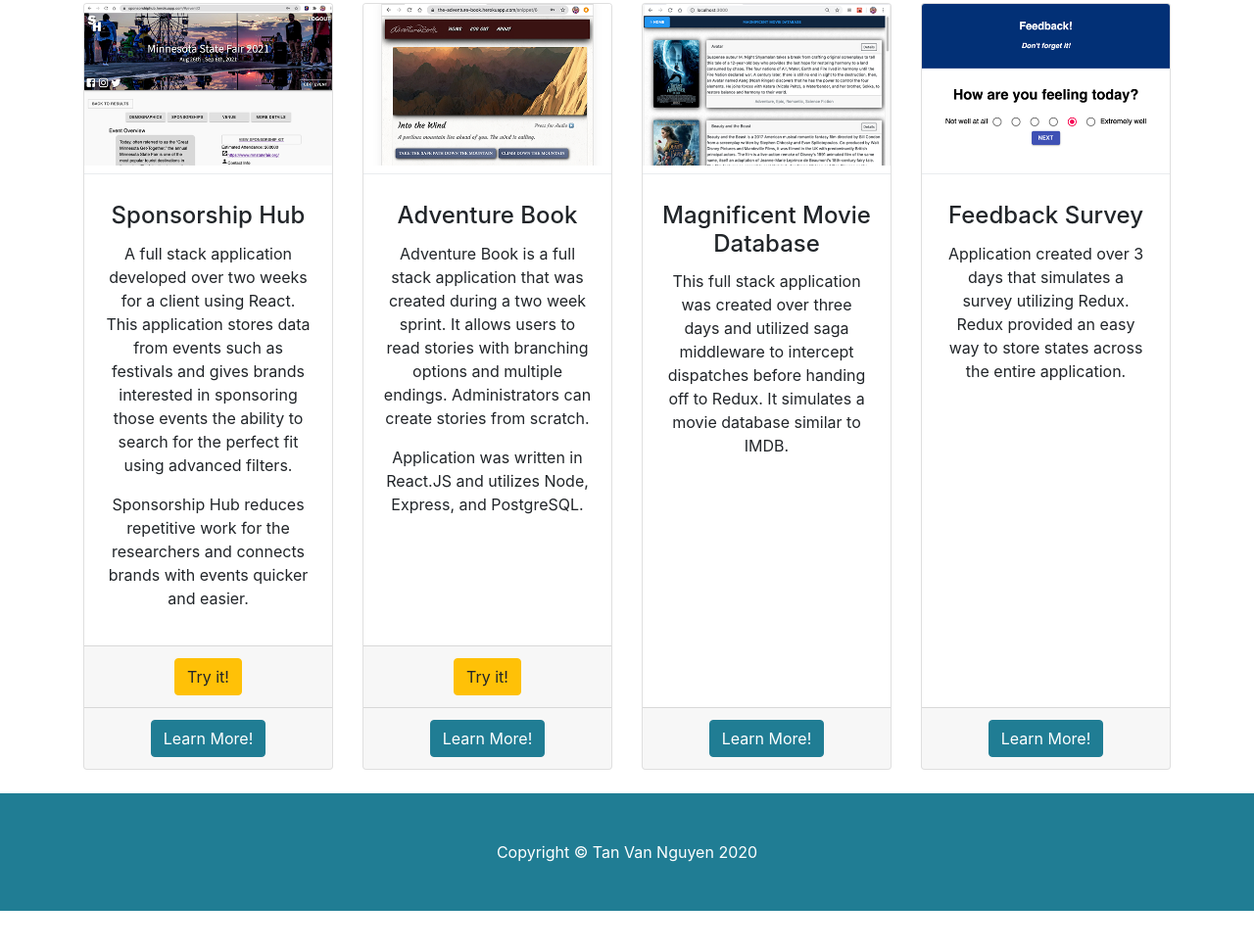
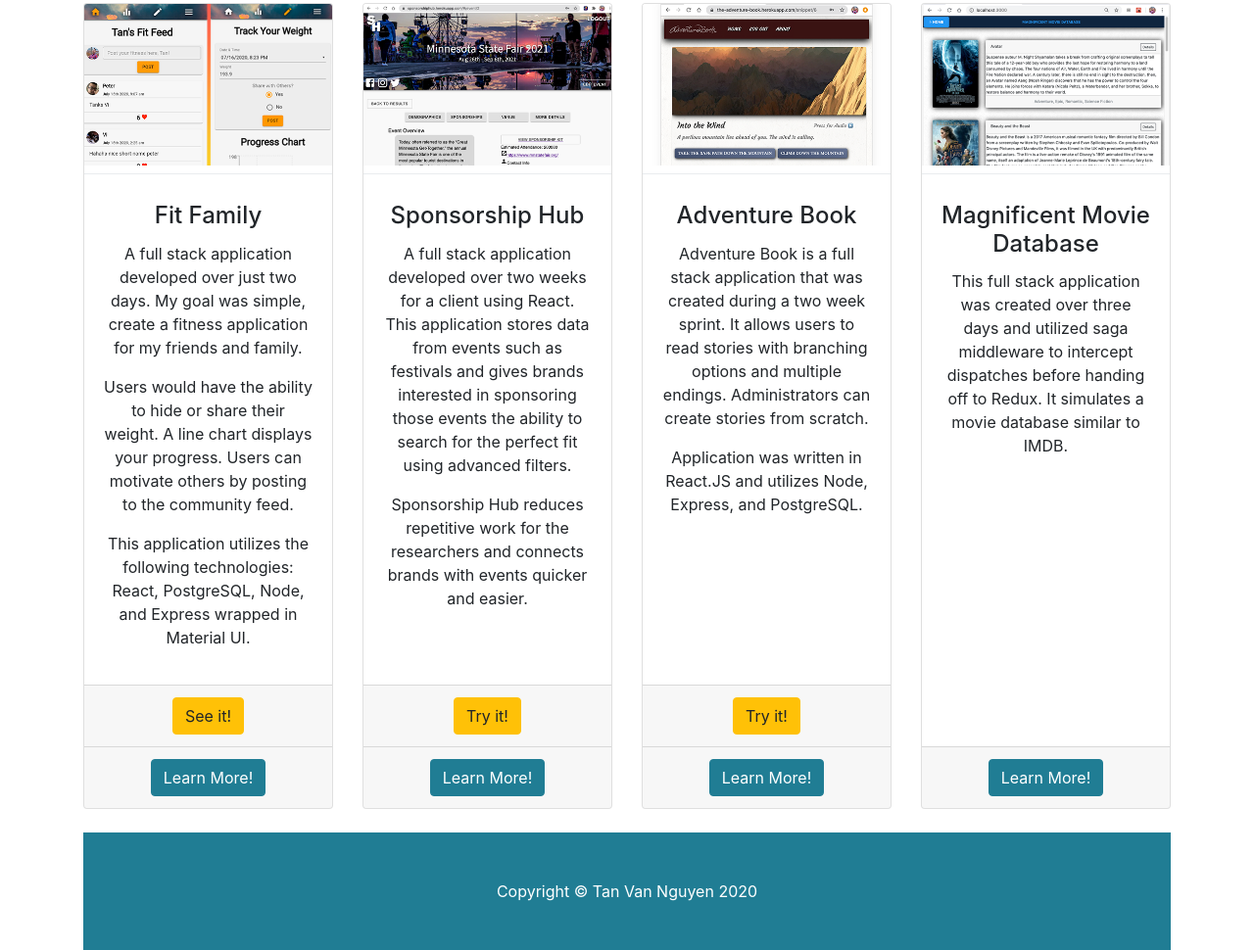
Before and after one commit to tannguyen1024/tannguyen1024.github.io, a website: page index.html in a window 1280 px wide. Shown: the part 567-1537 px from the top of the page at 98% size. Before the commit the page ends 1497 px from the top, so only its background shows below. Drawn offline with Linux system fonts and the light colour scheme.

Commit message:
Added Fit Family

```diff
--- a/index.html
+++ b/index.html
@@ -9,7 +9,7 @@
   <meta name="author" content="Tan Van Nguyen">
 
   <title>Tan Van Nguyen - Full Stack Software Engineer</title>
-  <link rel="Shortcut Icon" href="images/favicon.ico" type="favicon/ico"/>
+  <link rel="Shortcut Icon" href="images/favicon.ico" type="favicon/ico" />
 
   <!-- Bootstrap core CSS -->
   <link href="vendor/bootstrap/css/bootstrap.min.css" rel="stylesheet">
@@ -41,10 +41,13 @@
             <a class="nav-link" href="https://github.com/tannguyen1024" target="_blank">Github</a>
           </li>
           <li class="nav-item">
-            <a class="nav-link" href="https://drive.google.com/file/d/1oPQ5vnuBH9rQMu2cBM2hDZQoZzJ2nkbJ/view?usp=sharing" target="_blank">Resumé</a>
+            <a class="nav-link"
+              href="https://drive.google.com/file/d/1oPQ5vnuBH9rQMu2cBM2hDZQoZzJ2nkbJ/view?usp=sharing"
+              target="_blank">Resumé</a>
           </li>
           <li class="nav-item">
-            <a class="nav-link" href="mailto:TanNguyen1024@gmail.com?subject=Tan, I would love to connect." target="_blank">Email</a>
+            <a class="nav-link" href="mailto:TanNguyen1024@gmail.com?subject=Tan, I would love to connect."
+              target="_blank">Email</a>
           </li>
         </ul>
       </div>
@@ -72,8 +75,10 @@
             <h1 class="display-3">Tan Van Nguyen</h1>
             <p class="lead">
               I'm a full stack software engineer who has been described as driven, motivated, and detail oriented.
-              I bring a boost of energy and excitement everywhere I go. I'm a fast learner and enjoy solving complex puzzles.
-              As a former Air Force medic, I'm familiar with working in fast paced environments where attention to detail could mean
+              I bring a boost of energy and excitement everywhere I go. I'm a fast learner and enjoy solving complex
+              puzzles.
+              As a former Air Force medic, I'm familiar with working in fast paced environments where attention to
+              detail could mean
               saving a life.
             </p>
             <a href="https://www.linkedin.com/in/tanvannguyen/" class="btn btn-info btn-lg">View LinkedIn</a>
@@ -84,27 +89,57 @@
       </div>
     </div>
 
+    <!-- Page Features -->
 
-    <!-- Page Features -->
+
     <div class="row text-center">
+      <div class="col-lg-3 col-md-6 mb-4">
+        <div class="card h-100">
+          <img class="card-img-top" src="./images/FitFamily.png" alt="Fit Family">
+          <div class="dropdown-divider"></div>
+          <div class="card-body">
+            <h4 class="card-title">Fit Family</h4>
+            <p class="card-text">A full stack application developed over just two days.  My goal was simple, create a fitness application for my friends and family.
+
+              <p>Users would have the ability to hide or share their weight. A line chart displays your progress. Users can motivate
+              others by posting to the community feed.</p>
+
+              <p>This application utilizes the following technologies: React, PostgreSQL, Node, and Express wrapped in Material UI.</p>
+          </div>
+          <div class="card-footer">
+            <a href="./images/FitFamily2.png" class="btn btn-warning" target="_blank">See it!</a>
+          </div>
+          <div class="card-footer">
+            <a href="https://github.com/tannguyen1024/fitfamily" class="btn btn-info" target="_blank">Learn
+              More!</a>
+          </div>
+        </div>
+      </div>
+
       <div class="col-lg-3 col-md-6 mb-4">
         <div class="card h-100">
           <img class="card-img-top" src="./images/Group_Project.png" alt="Sponsorship Hub">
           <div class="dropdown-divider"></div>
           <div class="card-body">
             <h4 class="card-title">Sponsorship Hub</h4>
-            <p class="card-text">A full stack application developed over two weeks for a client using React. This application stores data from events such as festivals and gives brands interested in sponsoring those events the
-            ability to search for the perfect fit using advanced filters. <p/> Sponsorship Hub reduces repetitive work for the researchers and
+            <p class="card-text">A full stack application developed over two weeks for a client using React. This
+              application stores data from events such as festivals and gives brands interested in sponsoring those
+              events
+              the
+              ability to search for the perfect fit using advanced filters.
+              <p /> Sponsorship Hub reduces repetitive work for the researchers and
               connects brands with events quicker and easier.</p>
           </div>
           <div class="card-footer">
             <a href="https://sponsorship-hub.herokuapp.com/" class="btn btn-warning" target="_blank">Try it!</a>
           </div>
           <div class="card-footer">
-            <a href="https://github.com/tannguyen1024/sponsorship-hub" class="btn btn-info" target="_blank">Learn More!</a>
+            <a href="https://github.com/tannguyen1024/sponsorship-hub" class="btn btn-info" target="_blank">Learn
+              More!</a>
           </div>
         </div>
       </div>
+
 
       <div class="col-lg-3 col-md-6 mb-4">
         <div class="card h-100">
@@ -114,14 +149,16 @@
             <h4 class="card-title">Adventure Book</h4>
             <p class="card-text">Adventure Book is a full stack application that was created during a two week sprint.
               It allows users to read stories with branching options and multiple endings. Administrators can create
-              stories from scratch.  <p/> Application was written in React.JS and utilizes Node, Express, and PostgreSQL.
+              stories from scratch.
+              <p /> Application was written in React.JS and utilizes Node, Express, and PostgreSQL.
             </p>
           </div>
           <div class="card-footer">
             <a href="https://the-adventure-book.herokuapp.com/" class="btn btn-warning" target="_blank">Try it!</a>
           </div>
           <div class="card-footer">
-            <a href="https://github.com/tannguyen1024/adventure_book" class="btn btn-info" target="_blank">Learn More!</a>
+            <a href="https://github.com/tannguyen1024/adventure_book" class="btn btn-info" target="_blank">Learn
+              More!</a>
           </div>
         </div>
       </div>
@@ -132,26 +169,13 @@
           <div class="dropdown-divider"></div>
           <div class="card-body">
             <h4 class="card-title">Magnificent Movie Database</h4>
-            <p class="card-text">This full stack application was created over three days and utilized saga middleware to intercept dispatches
+            <p class="card-text">This full stack application was created over three days and utilized saga middleware to
+              intercept dispatches
               before handing off to Redux. It simulates a movie database similar to IMDB.</p>
           </div>
           <div class="card-footer">
-            <a href="https://github.com/tannguyen1024/movie_db_with_sagas" class="btn btn-info" target="_blank">Learn More!</a>
-          </div>
-        </div>
-      </div>
-
-      <div class="col-lg-3 col-md-6 mb-4">
-        <div class="card h-100">
-          <img class="card-img-top" src="./images/Feedback_Survey.png" alt="Feedback Survey">
-          <div class="dropdown-divider"></div>
-          <div class="card-body">
-            <h4 class="card-title">Feedback Survey</h4>
-            <p class="card-text">Application created over 3 days that simulates a survey utilizing Redux.  Redux provided an easy way to store states across the entire application.</p>
-          </div>
-          <div class="card-footer">
-            <a href="https://github.com/tannguyen1024/feedback_with_redux" class="btn btn-info" target="_blank">Learn More!</a>
-          </div>
+            <a href="https://github.com/tannguyen1024/movie_db_with_sagas" class="btn btn-info" target="_blank">Learn
+              More!</a>
           </div>
         </div>
       </div>
```
Also changed, not shown: images/FitFamily.png (added), images/FitFamily2.png (added). Lines whose indentation alone changed are shown as unchanged.
